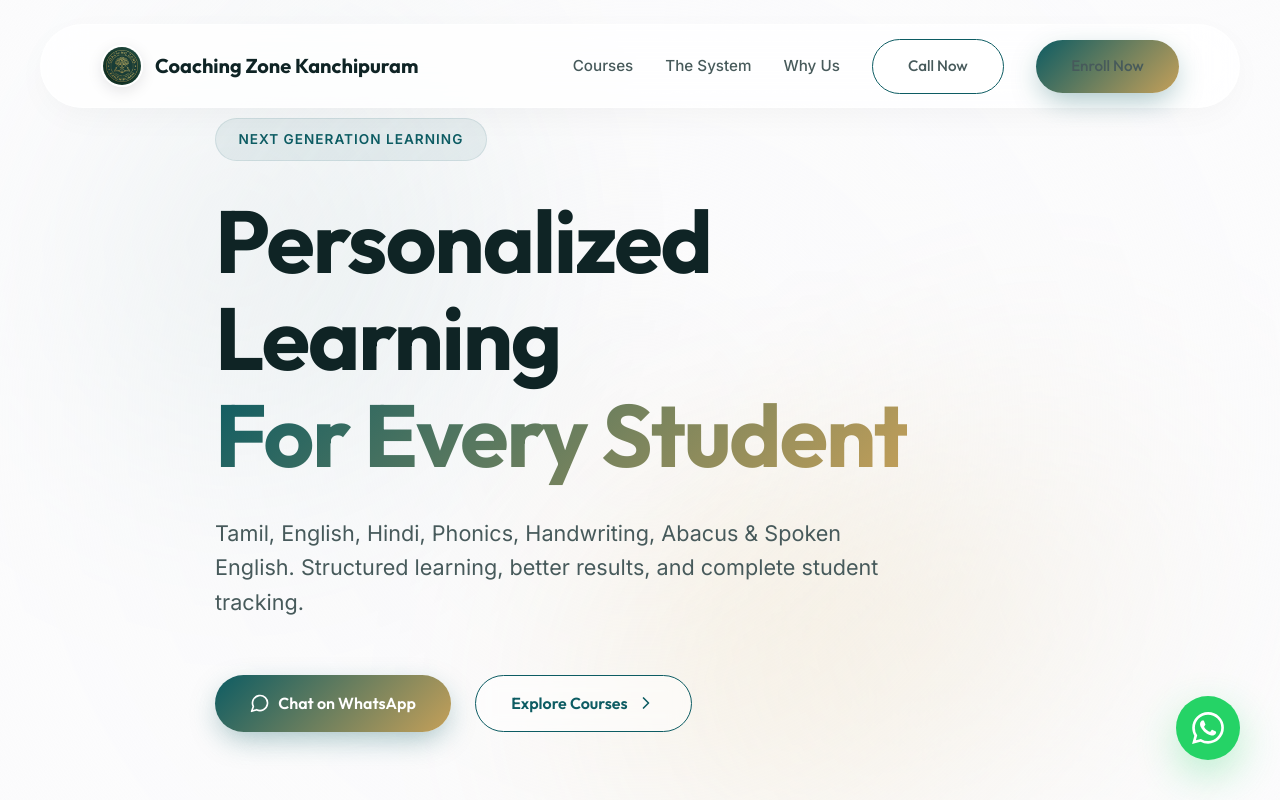
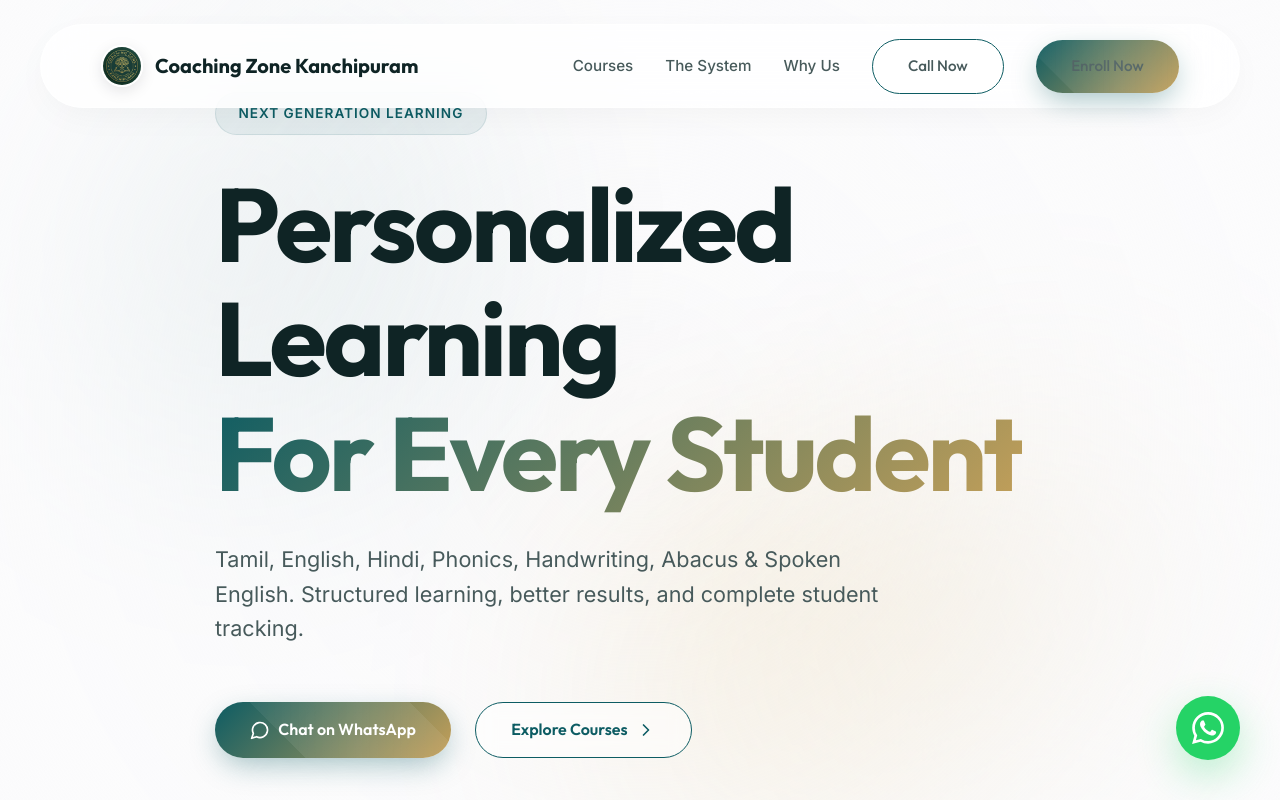
Before and after one commit to dishyanth07/coaching-zone-kpm, a React (Vite) app: page / in a window 1280 px wide. Shown: the top 800 px of the page. Built offline with nearby package versions, Linux system fonts and the light colour scheme.

Commit message:
feat: ultimate ultra-wow premium polish with shimmer and depth

```diff
--- a/src/index.css
+++ b/src/index.css
@@ -12,10 +12,10 @@
   --glass-border: rgba(255, 255, 255, 0.3);
   --shadow-soft: 0 10px 40px -10px rgba(0, 0, 0, 0.05);
   --shadow-medium: 0 20px 60px -15px rgba(13, 92, 99, 0.1);
-  --shadow-premium: 0 30px 100px -20px rgba(13, 92, 99, 0.15), 0 15px 40px -15px rgba(0, 0, 0, 0.1);
-  --radius-xl: 32px;
-  --radius-lg: 24px;
-  --transition-premium: 0.6s cubic-bezier(0.16, 1, 0.3, 1);
+  --shadow-premium: 0 30px 100px -20px rgba(13, 92, 99, 0.2), 0 15px 40px -15px rgba(0, 0, 0, 0.15);
+  --radius-xl: 40px;
+  --radius-lg: 28px;
+  --transition-premium: 0.5s cubic-bezier(0.16, 1, 0.3, 1);
 }
 
 * {
@@ -117,6 +117,25 @@ h1, h2, h3, h4 {
   background: linear-gradient(135deg, var(--primary), var(--secondary));
   color: white;
   box-shadow: 0 10px 30px -5px var(--primary-glow);
+  position: relative;
+  overflow: hidden;
+}
+
+.btn-primary::after {
+  content: '';
+  position: absolute;
+  top: -50%;
+  left: -50%;
+  width: 200%;
+  height: 200%;
+  background: linear-gradient(45deg, transparent, rgba(255,255,255,0.1), transparent);
+  transform: rotate(45deg);
+  animation: shimmer 3s infinite;
+}
+
+@keyframes shimmer {
+  0% { transform: translateX(-100%) rotate(45deg); }
+  100% { transform: translateX(100%) rotate(45deg); }
 }
 
 .btn-primary:hover {
@@ -285,9 +304,10 @@ h1, h2, h3, h4 {
 }
 
 .hero h1 {
-  font-size: clamp(2.8rem, 8vw, 5.5rem);
+  font-size: clamp(3rem, 9vw, 6.5rem);
   margin-bottom: 2rem;
-  letter-spacing: -2px;
+  letter-spacing: -3px;
+  font-weight: 800;
 }
 
 .hero p {
@@ -402,9 +422,10 @@ h1, h2, h3, h4 {
 .dashboard-3d {
   width: 100%;
   border-radius: var(--radius-xl);
-  box-shadow: var(--shadow-premium);
-  transform: rotateX(15deg) translateY(0);
+  box-shadow: var(--shadow-premium), 0 0 80px rgba(13, 92, 99, 0.1);
+  transform: rotateX(12deg) rotateY(-5deg) translateY(0);
   transition: var(--transition-premium);
+  border: 1px solid rgba(255,255,255,0.2);
 }
 
 .system-visual-full:hover .dashboard-3d {
```
